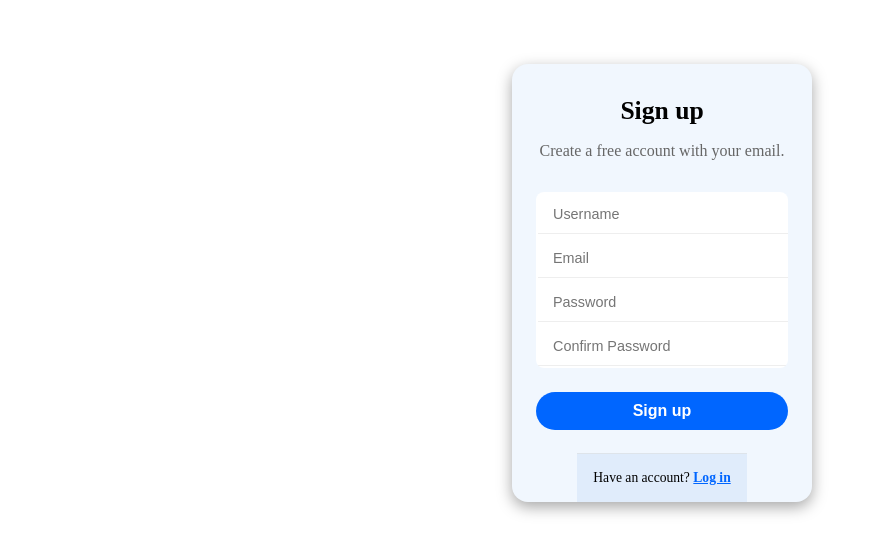
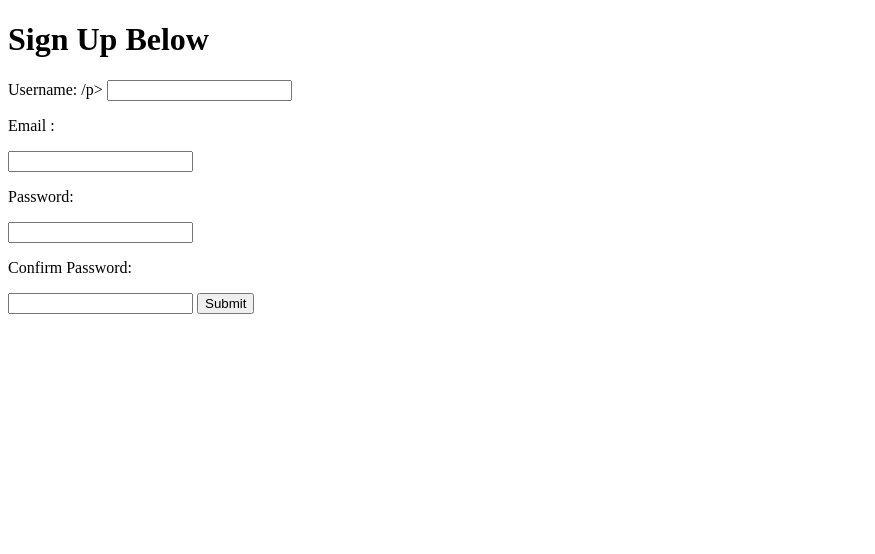
Before and after one commit to Leuel-Tesfaye/classes-and-objects, a Django app: template myapp/templates/register.html in a window 1280 px wide. Shown: the top 554 px of the page, without its empty margins (0-875 px from the left). Run offline with Django 4.2, Linux system fonts and the light colour scheme; the template is opened without the code that fills it, so the values that code supplies are empty.

Commit message:
changes made in login register and views

```diff
--- a/myapp/myapplication/urls.py
+++ b/myapp/myapplication/urls.py
@@ -4,5 +4,8 @@ from . import views
 urlpatterns = [
     path('', views.index, name='index'),  # When the path is empty (''), it represents the root URL
     path('counter', views.counter, name= 'counter'),
-    path('register', views.register, name = 'register')
+    path('register', views.register, name = 'register'),
+    path('login', views.login , name = 'login'),
+    path('logout', views.logout, name = 'logout')
+
 ]
--- a/myapp/templates/register.html
+++ b/myapp/templates/register.html
@@ -3,8 +3,8 @@
   <head>
     <meta charset="UTF-8" />
     <meta name="viewport" content="width=device-width, initial-scale=1.0" />
-    <link rel="stylesheet" href="../static/assets/css/register.css" />
     <title>Register</title>
+  </head>
   <style>
     /* Moved the style block outside the loop to avoid unnecessary repetition */
     h5 {
@@ -16,43 +16,21 @@
       font-size: 14px;
     }
   </style>
-  </head>
   <body>
-    <div class="form-box">
     {% for message in messages %}
     <h5>{{ message }}</h5>
     {% endfor %}
-      <form class="form" method="POST" action="register">
-        {% csrf_token %}
-        <span class="title">Sign up</span>
-        <span class="subtitle">Create a free account with your email.</span>
-        <div class="form-container">
-          <input
-            type="text"
-            class="input"
-            placeholder="Username"
-            name="username"
-          />
-          <input type="email" class="input" placeholder="Email" name="email" />
-          <input
-            type="password"
-            class="input"
-            placeholder="Password"
-            name="password"
-          />
-          <input
-            type="password"
-            class="input"
-            placeholder="Confirm Password"
-            name="confirm_password"
-          />
-        </div>
-        <button type="submit">Sign up</button>
-        <!-- Added type attribute for the button -->
-      </form>
-      <div class="form-section">
-        <p>Have an account? <a href="">Log in</a></p>
-      </div>
-    </div>
+    <h1>Sign Up Below</h1>
+    <form action="register" method="POST"></form>
+    {% csrf_token%}
+    <p>Username: /p> <input type="text" name="Username" /></p>
+
+    <p>Email :</p>
+    <input type="email" name="Email" />
+    <p>Password:</p>
+    <input type="password" name="Password" />
+    <p>Confirm Password:</p>
+    <input type="password" name="Confirm Password" />
+    <input type="submit" />
   </body>
 </html>
```
Also changed, not shown: myapp/myapplication/views.py (+9 -4 lines), myapp/templates/login.html (added, +44 -0 lines), myapp/db.sqlite3. Lines whose indentation alone changed are shown as unchanged.
